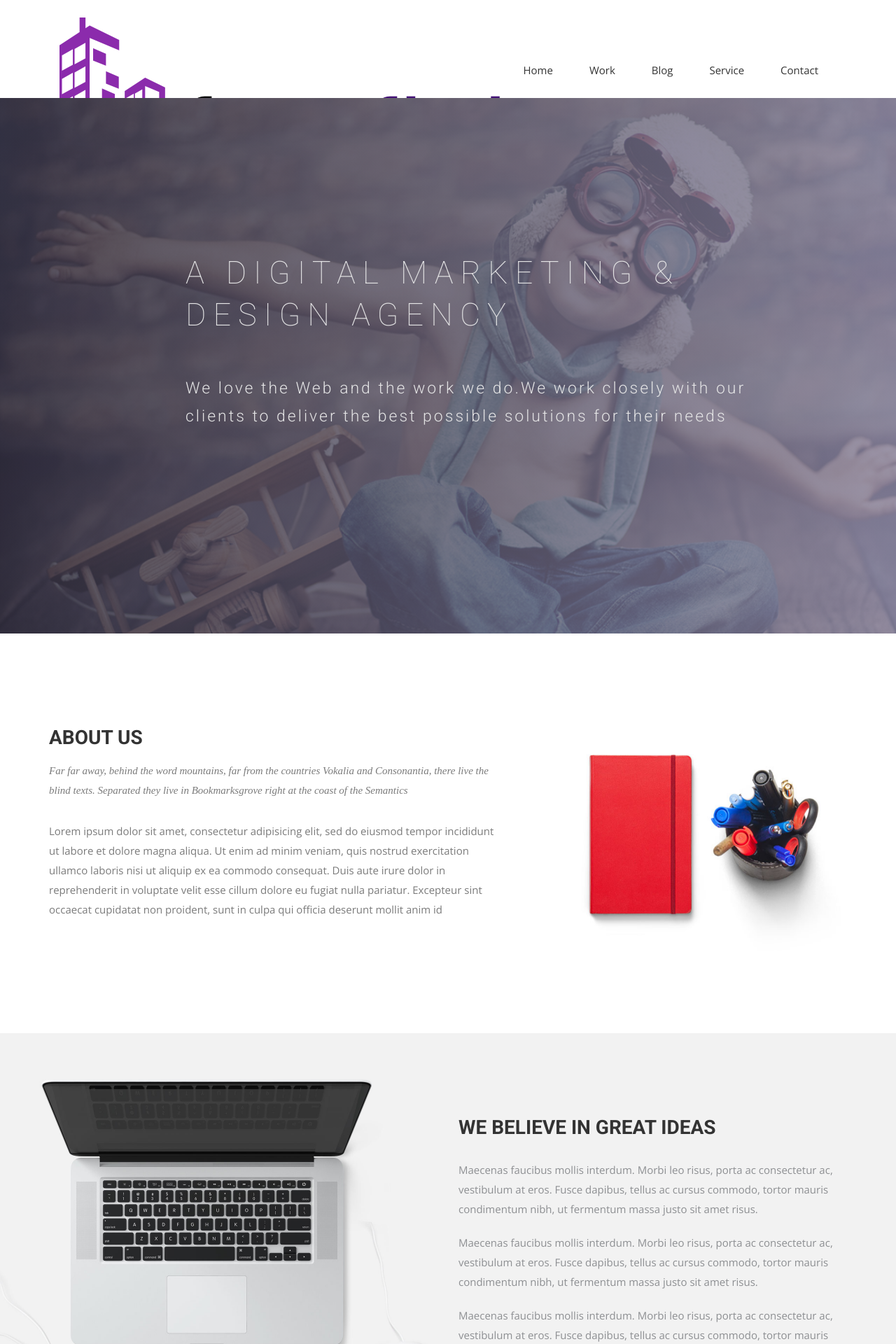
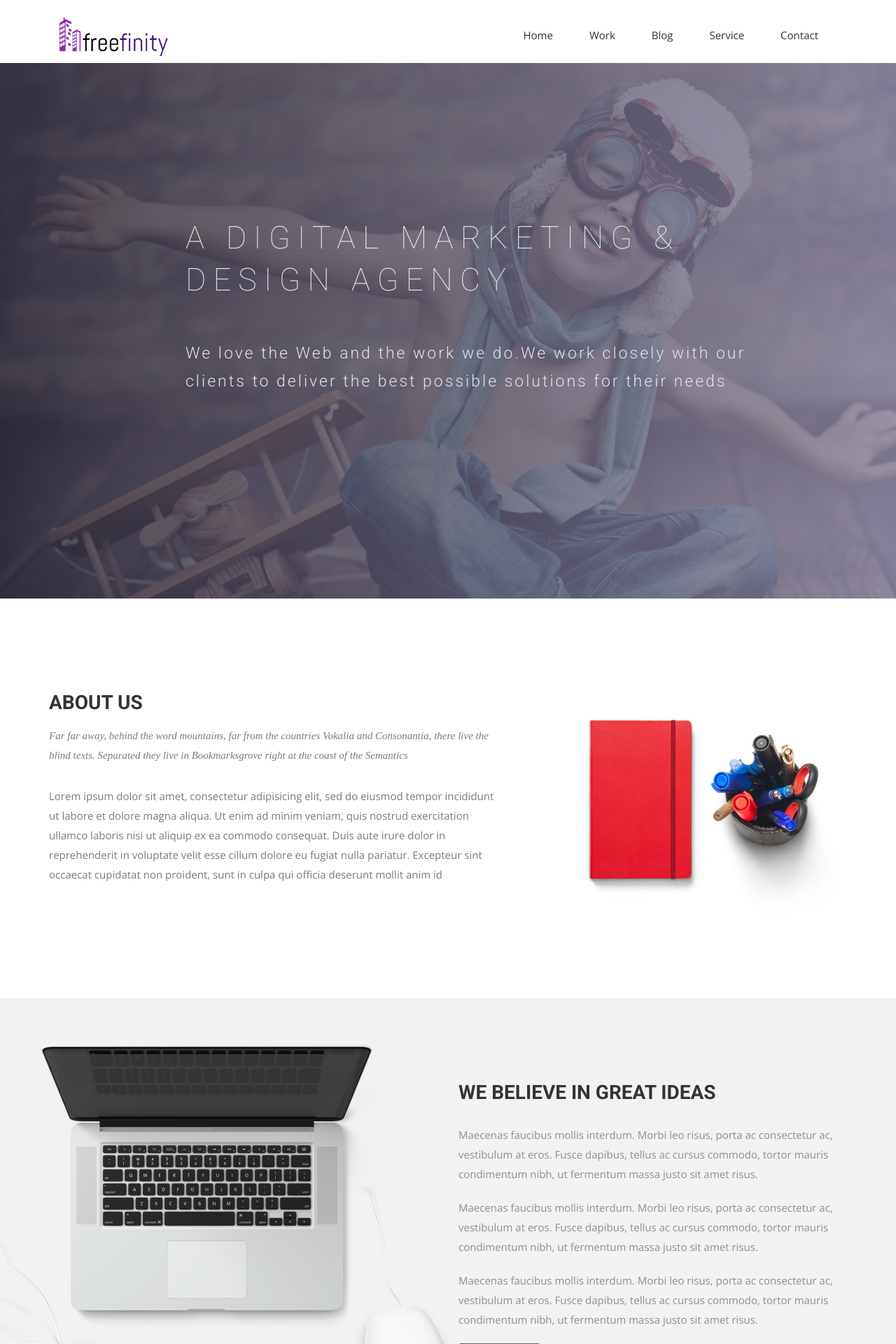
Before and after one commit to freefinity/freefinity.github.io, a Jekyll site: the page built from index.html, in a window 1280 px wide. Shown: the top 1920 px of the page at 70% size. Built offline with Jekyll 4.4.1, drawn with Linux system fonts in a browser that asks for light colours; nearby versions of some CDN libraries; some web fonts are replaced.

Commit message:
third commidtdlfggjgrj

```diff
--- a/_includes/header.html
+++ b/_includes/header.html
@@ -15,7 +15,7 @@
             <span class="icon-bar"></span>
             </button>
             <a class="navbar-brand" href="index.html">
-              <img src="{{ site.baseurl }}/img/logo2.png" alt="Logo">
+              <img src="{{ site.baseurl }}/img/logo2.png" alt="freefinity" width="180px">
             </a>
           </div>
             <!-- Collect the nav links, forms, and other content for toggling -->
```
